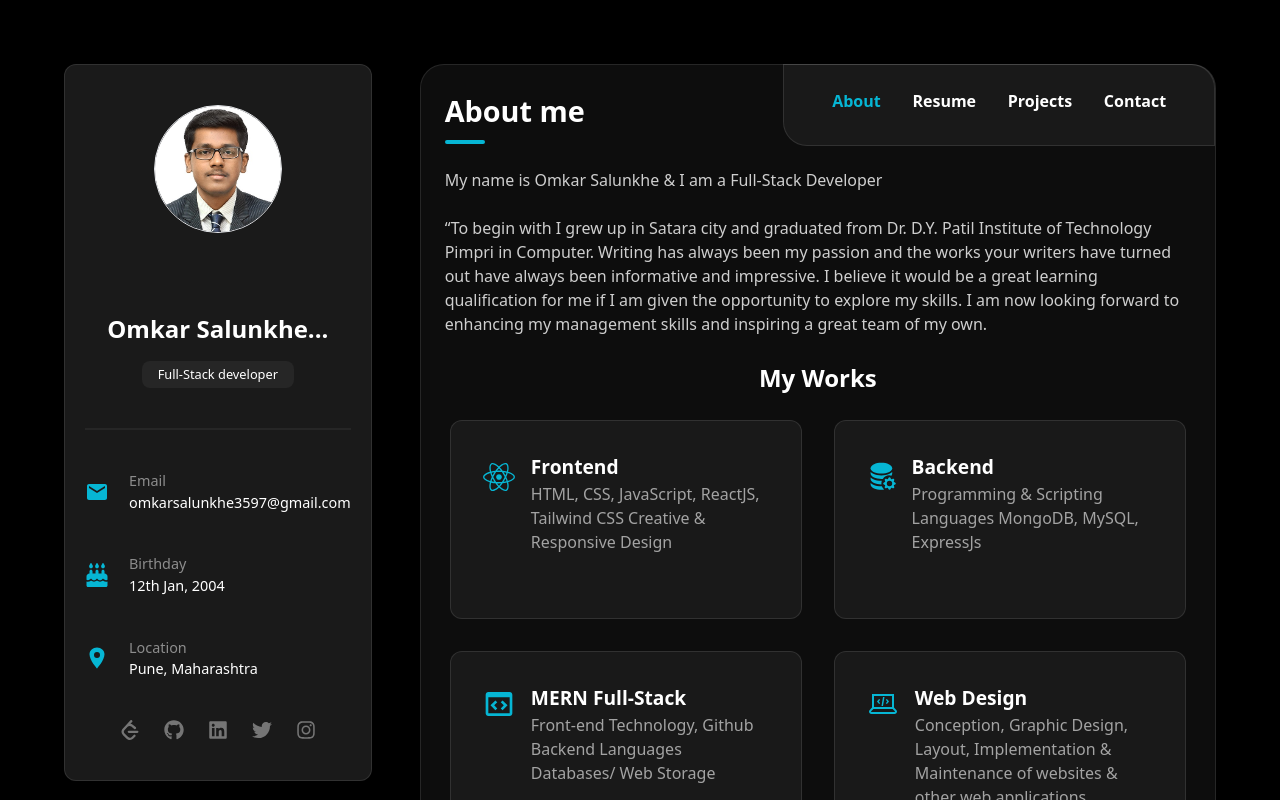
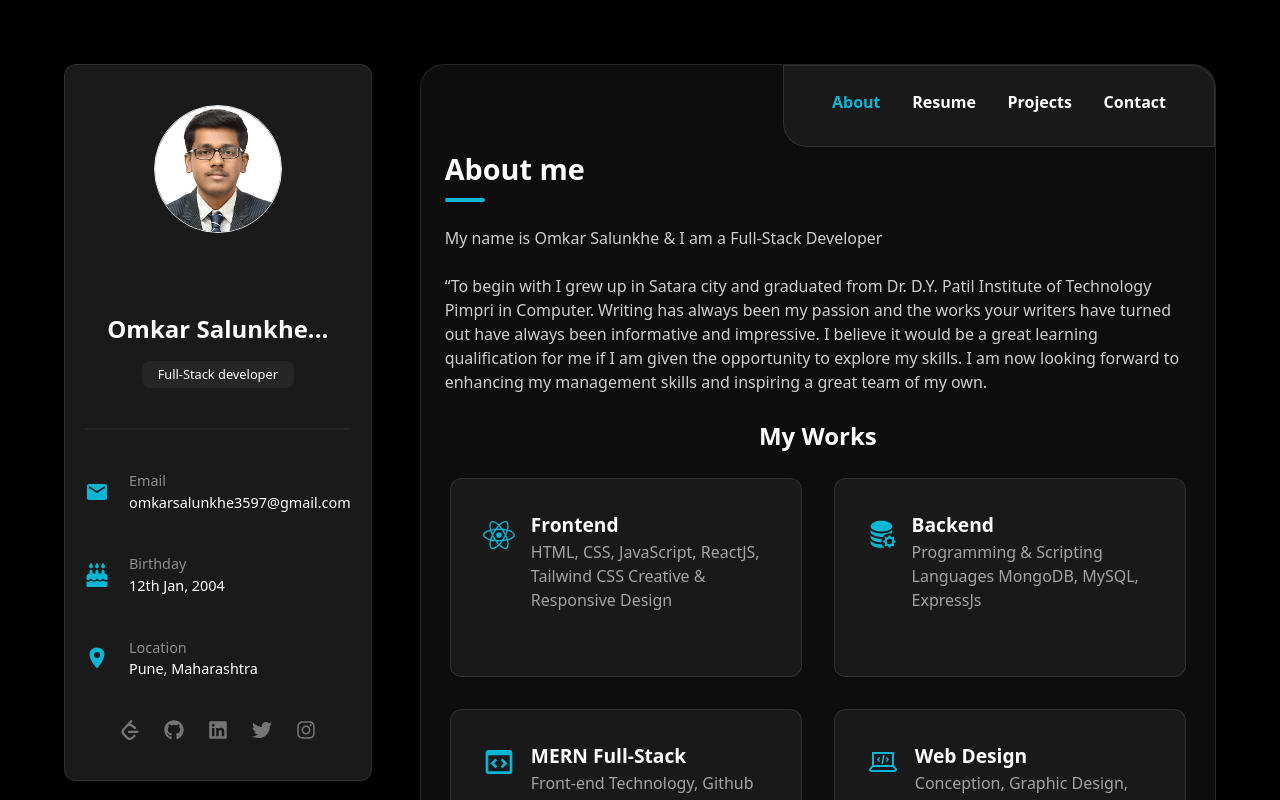
Before and after one commit to Omkar1201/Portfolio, a React (Create React App) app: page / in a window 1280 px wide. Shown: the top 800 px of the page. Built offline with nearby package versions, Linux system fonts and the light colour scheme.

Commit message:
strcuture changes

```diff
--- a/src/App.js
+++ b/src/App.js
@@ -1,25 +1,14 @@
-import { Route, Routes } from "react-router-dom";
 import Me from "./components/Me";
-import Navbar from "./components/Navbar";
-import About from "./components/About";
-import Resume from "./components/Resume";
-import Portfolio from "./components/Portfolio";
-import Contact from "./components/Contact";
+
 import './App.css'
+import Home from "./components/Home";
 function App() {
 	return (
 		<div className="App flex gap-12 bg-black p-16">
 
-			<Navbar />
 			<Me />
-			<div className='border p-6 w-full rounded-3xl bg-white bg-opacity-5 border-opacity-10 border-white h-[60rem text-white'>
-				<Routes>
-					<Route path='/' element={<About/>}></Route>
-					<Route path='/resume' element={<Resume/>}></Route>
-					<Route path='/projects' element={<Portfolio/>}></Route>
-					<Route path='/contact' element={<Contact/>}></Route>
-				</Routes>
-			</div>
+			<Home/>
+
 
 
 		</div>
--- /dev/null
+++ b/src/components/Home.jsx
@@ -0,0 +1,24 @@
+import React from 'react'
+import { Route, Routes } from "react-router-dom";
+import About from "./About";
+import Resume from "./Resume";
+import Portfolio from "./Portfolio";
+import Contact from "./Contact";
+import Navbar from './Navbar';
+export default function Home() {
+    return (
+        <div className='border w-full rounded-3xl bg-white bg-opacity-5 border-opacity-10 border-white text-white'>
+            <div className=' flex justify-end'>
+                <Navbar />
+            </div>
+            <div className='px-6'>
+                <Routes>
+                    <Route path='/' element={<About />}></Route>
+                    <Route path='/resume' element={<Resume />}></Route>
+                    <Route path='/projects' element={<Portfolio />}></Route>
+                    <Route path='/contact' element={<Contact />}></Route>
+                </Routes>
+            </div>
+        </div>
+    )
+}
--- a/src/components/Navbar.jsx
+++ b/src/components/Navbar.jsx
@@ -4,7 +4,7 @@ import { Link, useLocation } from 'react-router-dom'
 export default function Navbar() {
     const location=useLocation()
     return (
-        <div className='text-white border absolute right-[4.05rem] border-white flex px-12 pb-8 pt-6 rounded-tr-3xl rounded-bl-3xl border-opacity-10 bg-white bg-opacity-5 justify-between h-fit w-[27rem]'>
+        <div className='text-white border border-white flex px-12 pb-8 pt-6 rounded-tr-3xl rounded-bl-3xl border-opacity-10 bg-white bg-opacity-5 justify-between h-fit w-[27rem]'>
             <Link to='/'>
                 <button className={`${location.pathname === '/' ? 'text-cyan-500' : 'hover:text-gray-300'} font-semibold `}>About</button>
             </Link>
```
